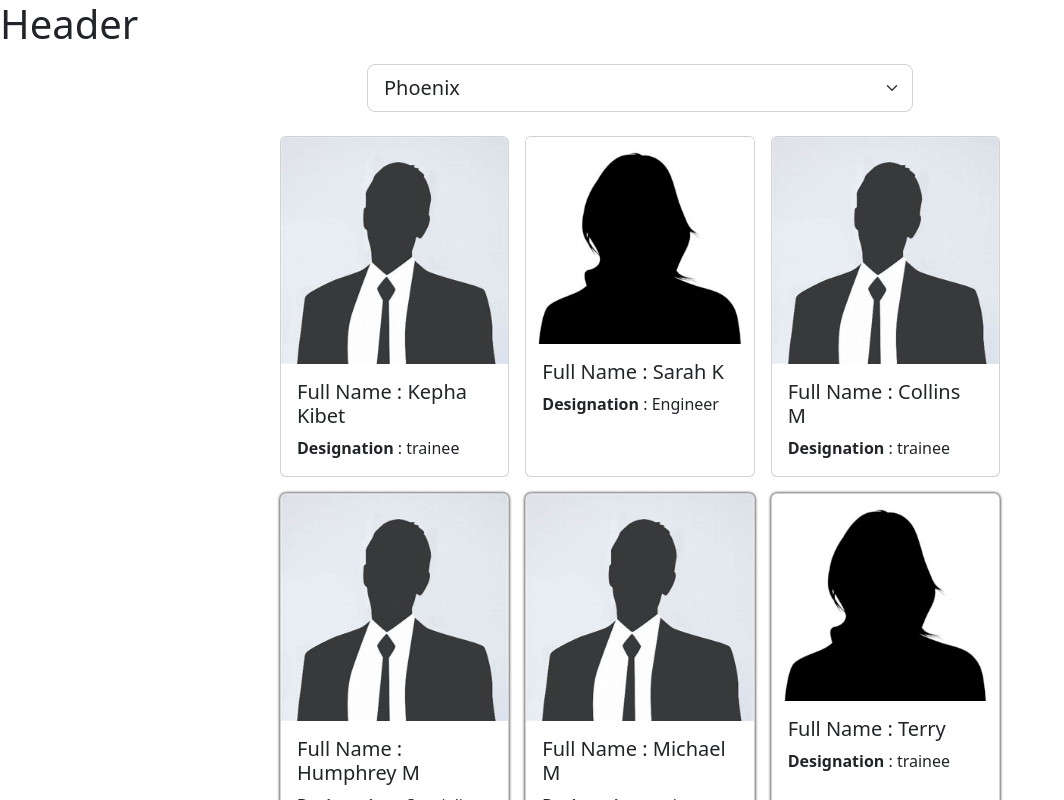
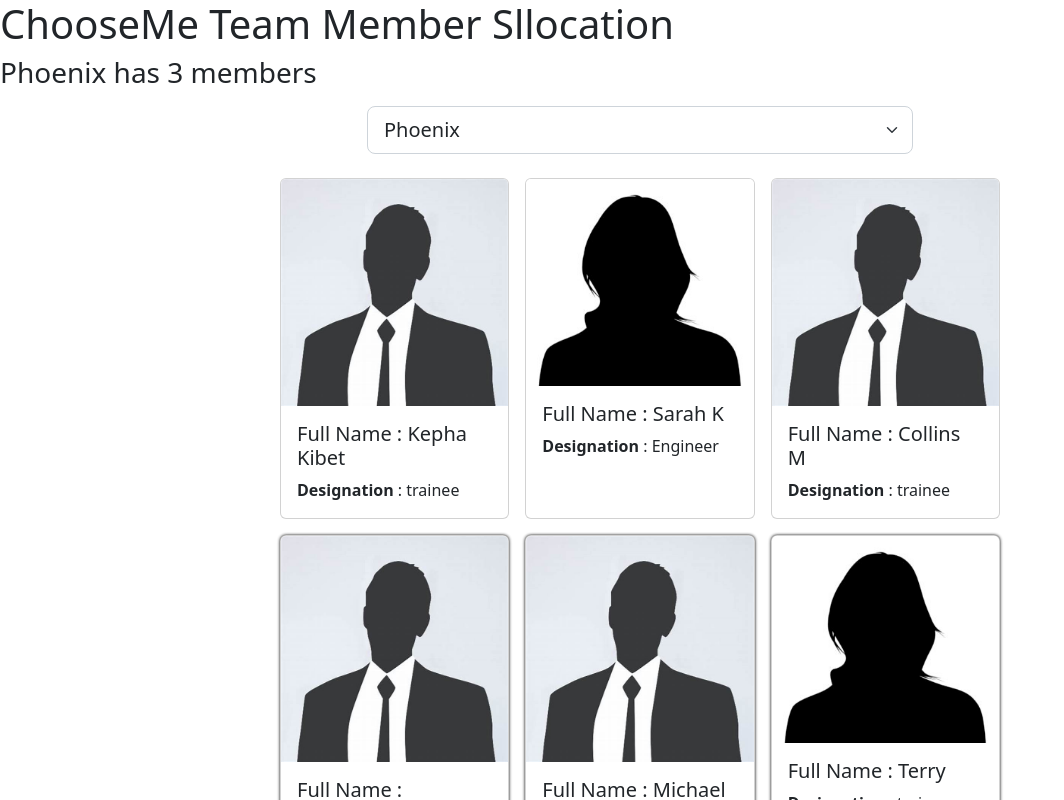
Before and after one commit to KephaKibet/ChooseME-Team-member-allocation-app, a React (Create React App) app in the folder chooseme/: page / in a window 1280 px wide. Shown: the top 800 px of the page, without its empty margins (0-1064 px from the left). Built offline with nearby package versions, Linux system fonts and the light colour scheme.

Commit message:
"output number of members per team on the header"

```diff
--- a/chooseme/src/App.js
+++ b/chooseme/src/App.js
@@ -116,7 +116,8 @@
 
   return (
     <div>
-      <Header />
+      <Header selectedTeam={selectedTeam}
+        teamMemberCount={employees.filter((employee) => employee.teamName === selectedTeam).length} />
       <Employees employees={employees}
         selectedTeam={selectedTeam}
         handleEmployeeCardClick={handleEmployeeCardClick}
--- a/chooseme/src/header.js
+++ b/chooseme/src/header.js
@@ -1,13 +1,13 @@
 import React from 'react';
 
-const Header = () => {
+const Header = ({selectedTeam, teamMemberCount}) => {
 
   return (
     <header>
-      <h1 className=''>
-        Header
+      <h1>
+       ChooseMe Team Member Sllocation
       </h1>
-
+  <h3>{selectedTeam} has {teamMemberCount} members</h3>
 
     </header>
     )
```
